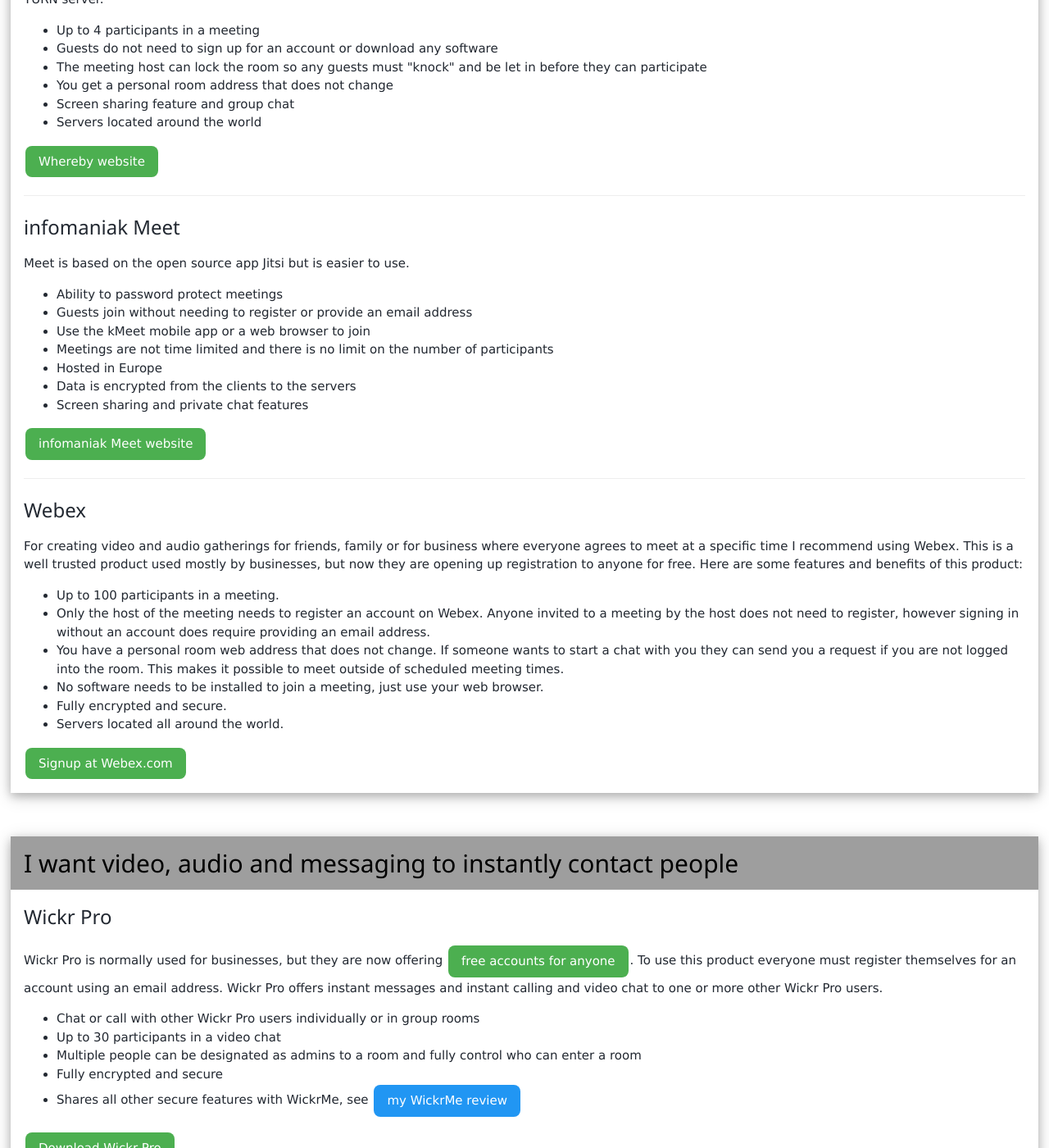
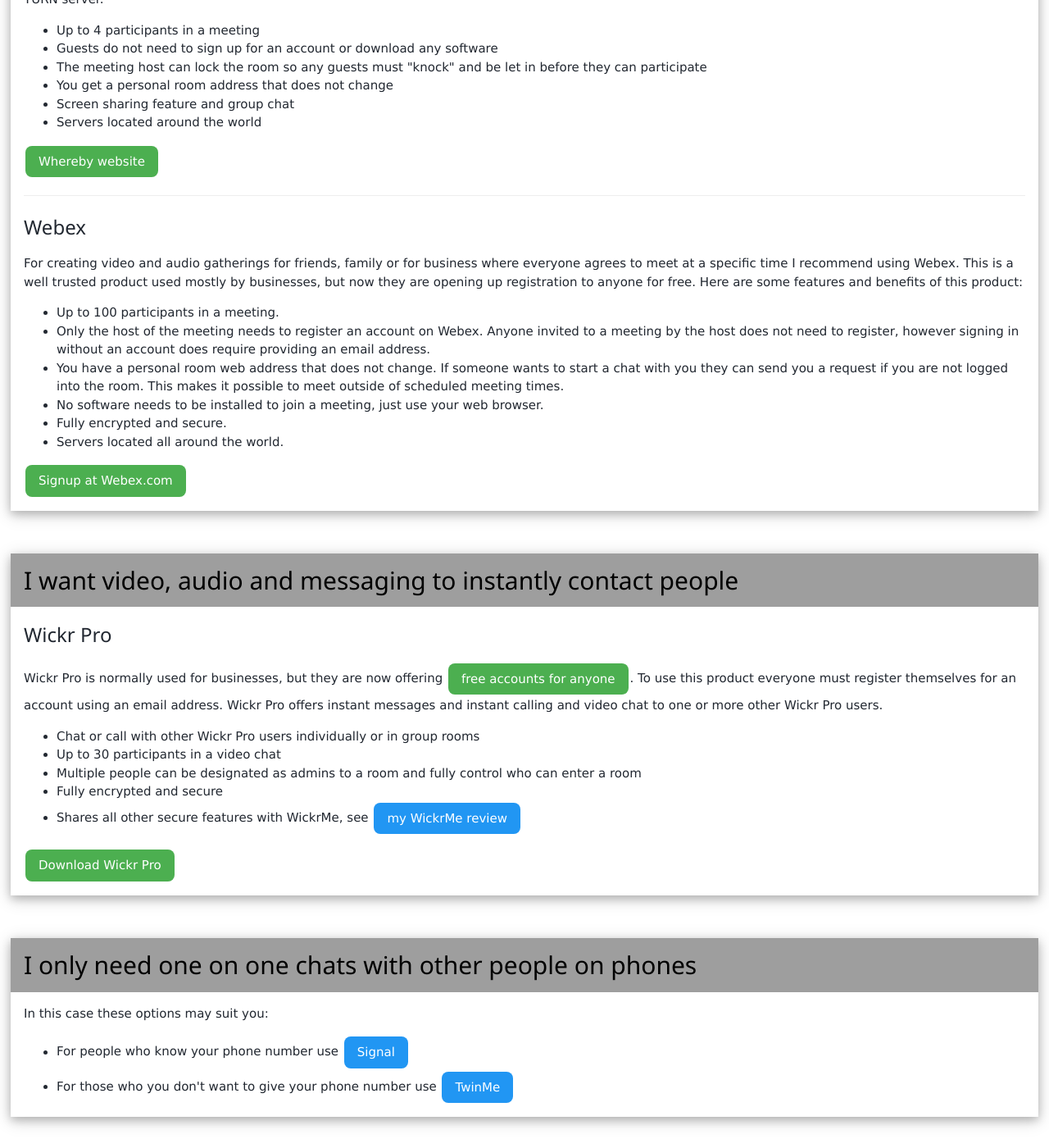
Before and after one commit to Perelandra0x309/secure-im, a Jekyll site: the page built from videochat.md, in a window 1280 px wide and 1400 px high, scrolled down 732 px. Shown: the whole window at 82% size. Built offline with Jekyll 4.4.1, drawn with Linux system fonts in a browser that asks for light colours; some of the changed text lies outside the part shown.

Commit message:
Update video options

```diff
--- a/videochat.md
+++ b/videochat.md
@@ -33,21 +33,6 @@
 				</ul>
 				<p><a href="https://whereby.com" {{ site.class_button_external }}>Whereby website</a></p>
 				<hr>
-
-				<p><h3>infomaniak Meet</h3></p>
-				<p>Meet is based on the open source app Jitsi but is easier to use.</p>
-				<ul>
-					<li>Ability to password protect meetings</li>
-					<li>Guests join without needing to register or provide an email address</li>
-					<li>Use the kMeet mobile app or a web browser to join</li>
-					<li>Meetings are not time limited and there is no limit on the number of participants</li>
-					<li>Hosted in Europe</li>
-					<li>Data is encrypted from the clients to the servers</li>
-					<li>Screen sharing and private chat features</li>
-				</ul>
-				<p><a href="https://www.infomaniak.com/en/meet/" {{ site.class_button_external }}>infomaniak Meet website</a></p>
-				<hr>
-
 
 				<p><h3>Webex</h3></p>
 				<p>For creating video and audio gatherings for friends, family or for business where everyone agrees to meet at a specific time I recommend using Webex.  This is a well trusted product used mostly by businesses, but now they are opening up registration to anyone for free.  Here are some features and benefits of this product:</p>
@@ -105,6 +90,11 @@
 
 <br />
 
+<h2>Other resources</h2>
+Are you now working from home and need advice on security? See the <a href="https://www.sans.org/security-awareness-training/sans-security-awareness-work-home-deployment-kit?msc=sans-free-lp" {{ site.class_button_external }}>SANS Security Awareness Work-from-Home Kit</a>
+
+<br />
+
 <h2> Final note: <strong>Avoid Zoom!</strong></h2>
 
 <p>Zoom is not secure and there have been many problems discovered with the software.  The FBI has issued a warning not to use Zoom for any meetings which may be considered confidential (medical, business).  If you <strong>must</strong> use Zoom, here is how to <a href="https://blog.checkpoint.com/2020/03/26/whos-zooming-who-guidelines-on-how-to-use-zoom-safely/" {{ site.class_button_external }}>use Zoom safely</a>.</p>
```
